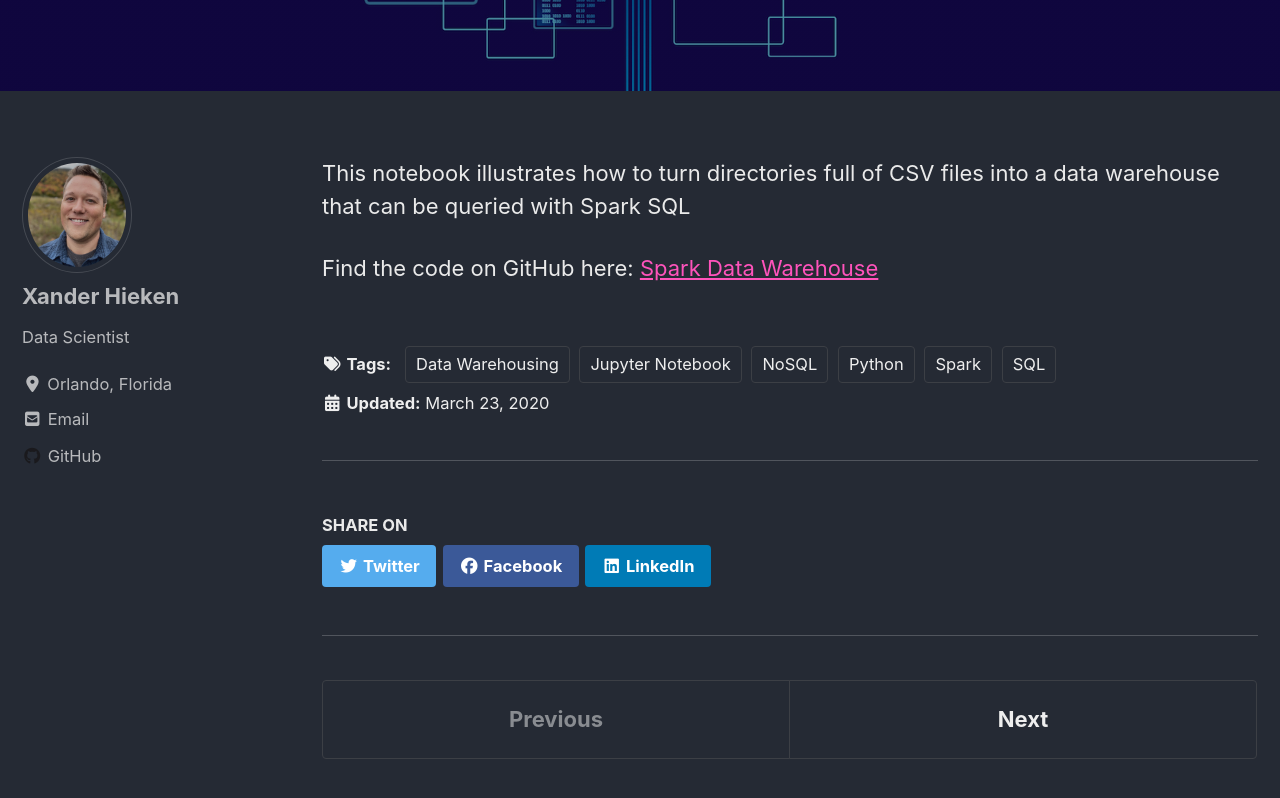
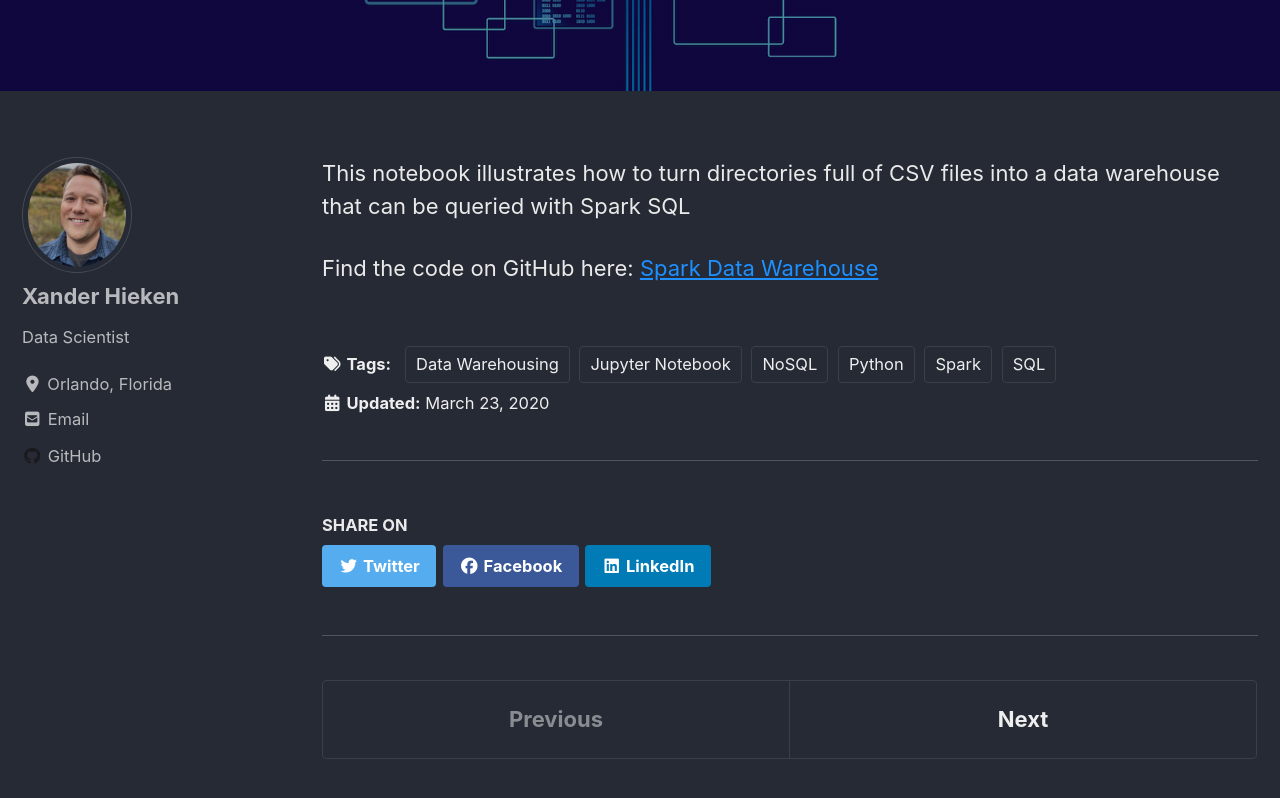
Before and after one commit to xanderhieken/xanderhieken.github.io, a Jekyll site: the page built from _posts/2020-03-23-SparkDataWarehouse.md, in a window 1280 px wide and 900 px high, scrolled down 389 px. Shown: the top 798 px of the window. Built offline with Jekyll 4.4.1, drawn with Linux system fonts in a browser that asks for light colours; cached includes are drawn as plain includes; nearby versions of some CDN libraries.

Commit message:
Update _dark.scss

```diff
--- a/_sass/minimal-mistakes/skins/_dark.scss
+++ b/_sass/minimal-mistakes/skins/_dark.scss
@@ -11,7 +11,7 @@ $code-background-color: mix(#000, $background-color, 15%) !default;
 $code-background-color-dark: mix(#000, $background-color, 20%) !default;
 $form-background-color: mix(#000, $background-color, 15%) !default;
 $footer-background-color: mix(#000, $background-color, 30%) !default;
-$link-color: #FE53BB !default;
+$link-color: #1e90ff !default;
 $link-color-hover: mix(#fff, $link-color, 25%) !default;
 $link-color-visited: mix(#000, $link-color, 25%) !default;
 $masthead-link-color: $text-color !default;
```
